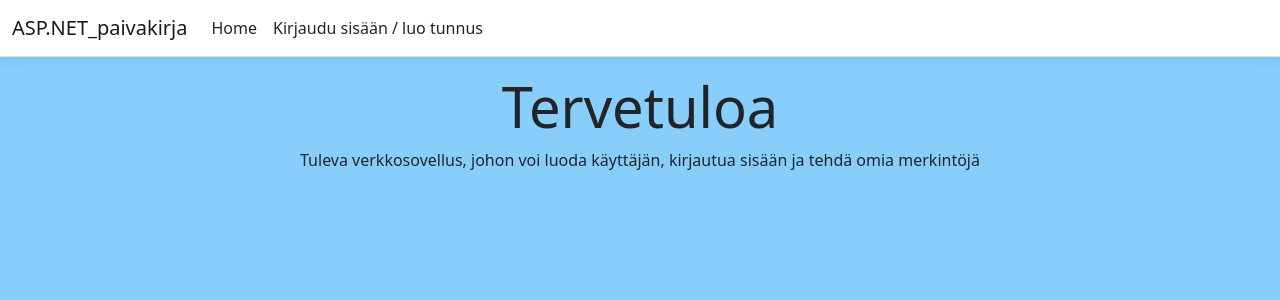
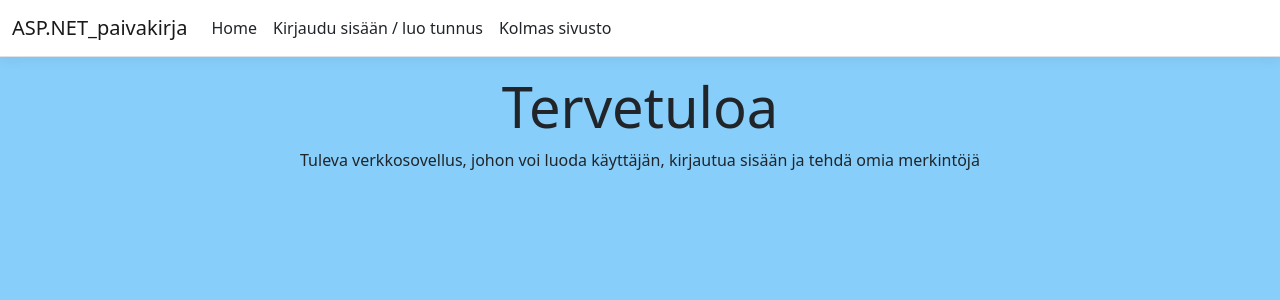
Before and after one commit to MarkoM89/ASP.NET-paivakirja, an ASP.NET Core app: page / in a window 1280 px wide. Shown: the top 300 px of the page. Run offline with ASP.NET Core 8, Linux system fonts and the light colour scheme; style sheets or scripts are compiled from the project's sources.

Commit message:
Aloitettu uuden sivun luomista sivustolle

```diff
--- a/ASP.NET-paivakirja/Views/Shared/_Layout.cshtml
+++ b/ASP.NET-paivakirja/Views/Shared/_Layout.cshtml
@@ -29,6 +29,11 @@
                                 asp-action="Kirjaudu_Luo">Kirjaudu sisään / luo tunnus</a>
                         </li>
 
+                        <li class="nav-item">
+                            <a class="nav-link text-dark" asp-area="" asp-controller="Home"
+                                asp-action="Kolmas">Kolmas sivusto</a>
+                        </li>
+
                     </ul>
 
                 </div>
```
Also changed, not shown: ASP.NET-paivakirja/Views/Home/Kolmas.cshtml (added, +9 -0 lines), 15 other files.
